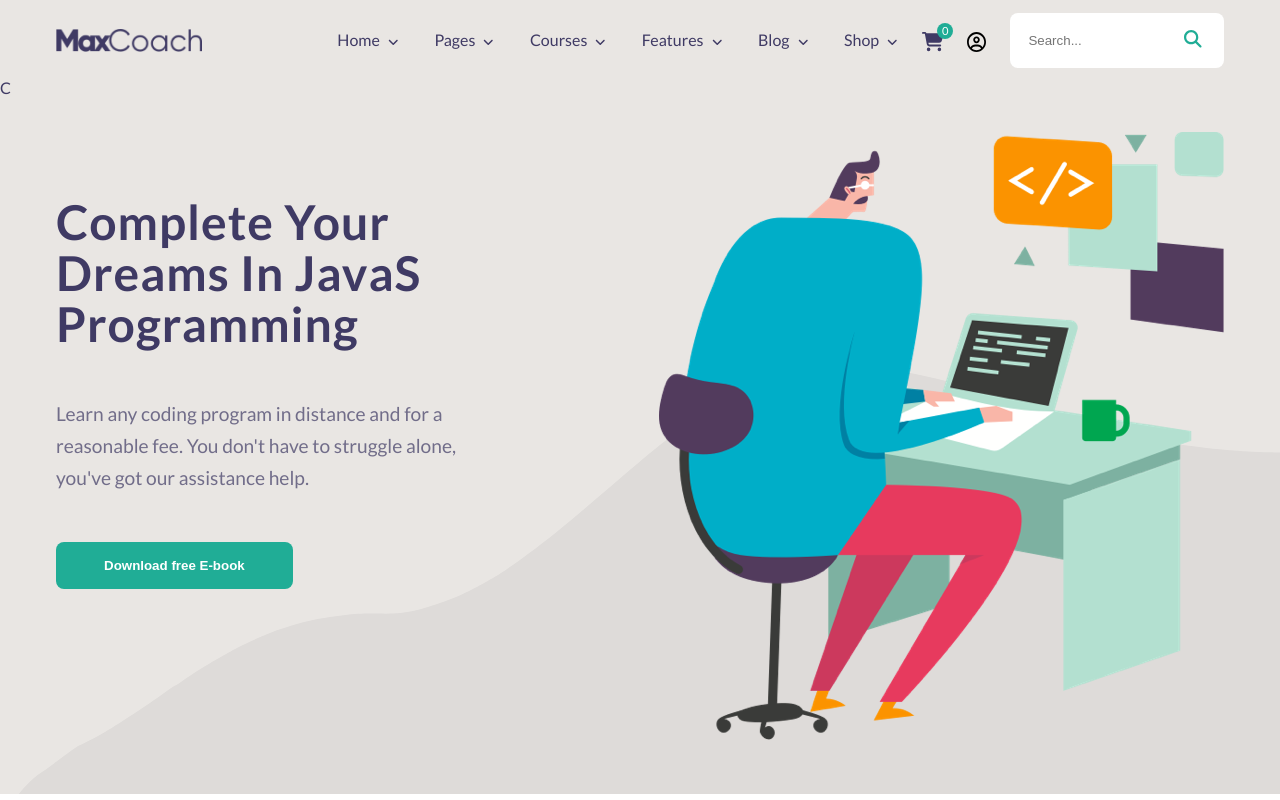
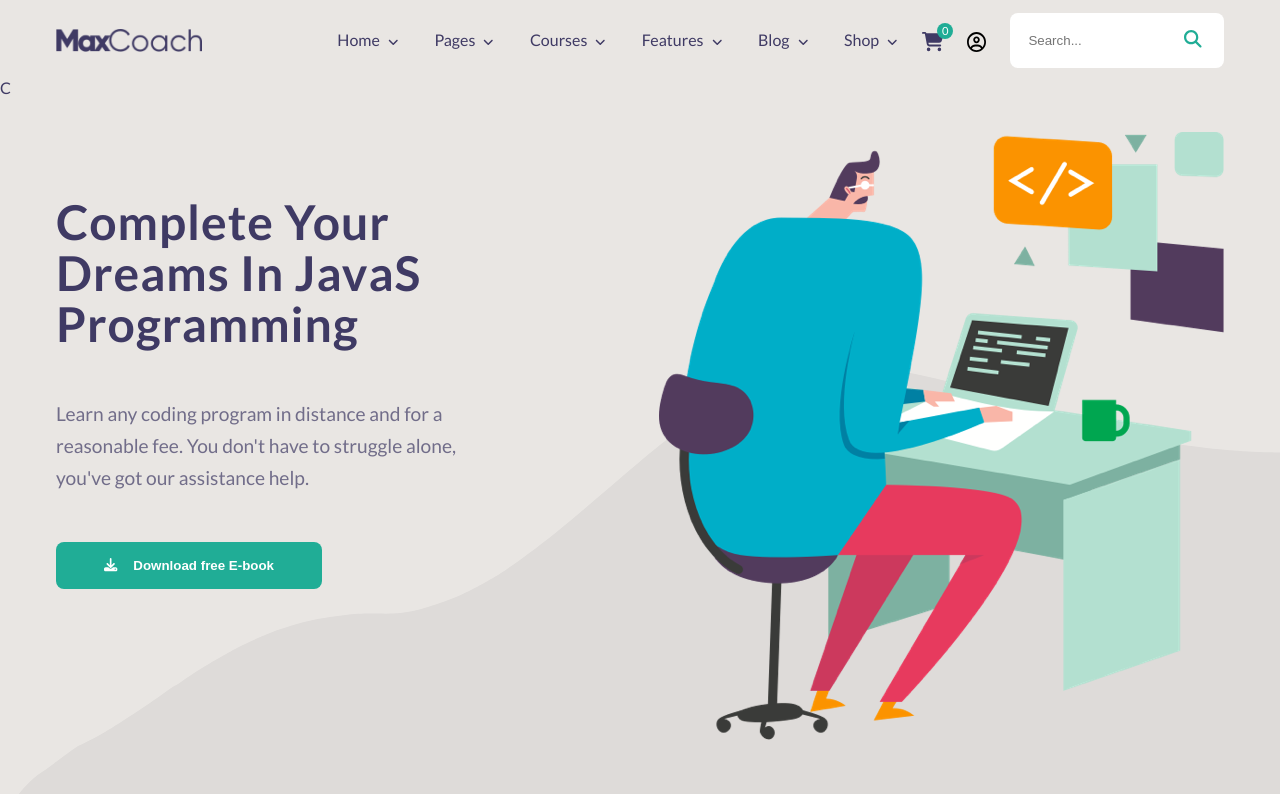
Before and after one commit to Hirisci/proj-html-vuejs, a Vue app: page / in a window 1280 px wide. Built offline with nearby package versions, Linux system fonts and the light colour scheme.

Commit message:
add icon in button

```diff
--- a/src/components/atom/AButton.vue
+++ b/src/components/atom/AButton.vue
@@ -1,6 +1,10 @@
 <template>
-  <slot name="icon" />
-  <component :is="tag"><slot /></component>
+  <component :is="tag">
+    <span><slot name="icon" /></span>
+    <span>
+      <slot />
+    </span>
+  </component>
 </template>
 
 <script>
@@ -20,5 +24,7 @@ button {
   color: var(--clr-txt-1);
   border: 1px solid --clr-txt-1;
   border-radius: 0.5rem;
+  display: flex;
+  gap: 1rem;
 }
 </style>
--- a/src/components/template/TmpMain.vue
+++ b/src/components/template/TmpMain.vue
@@ -16,7 +16,7 @@
           <template #footer>
             <AButton>
               <template #icon>
-                <FaS icon="downToBracket" />
+                <FaS icon="download" />
               </template>
               Download free E-book
             </AButton>
```
